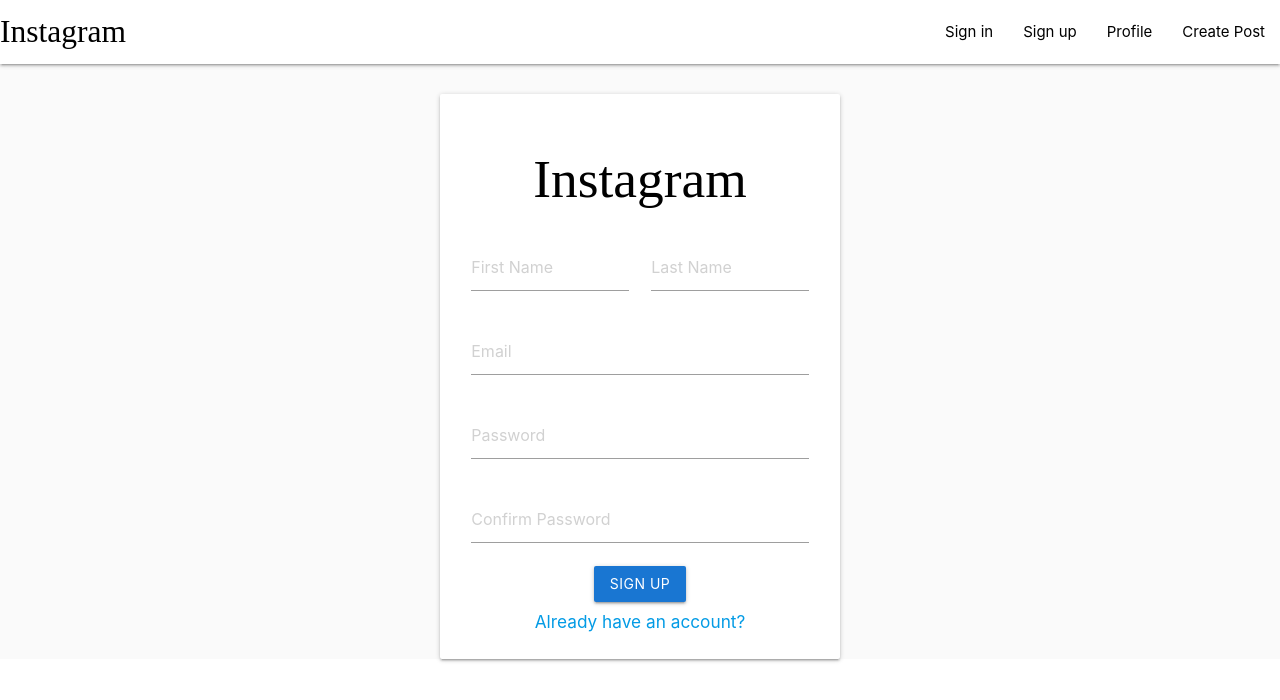
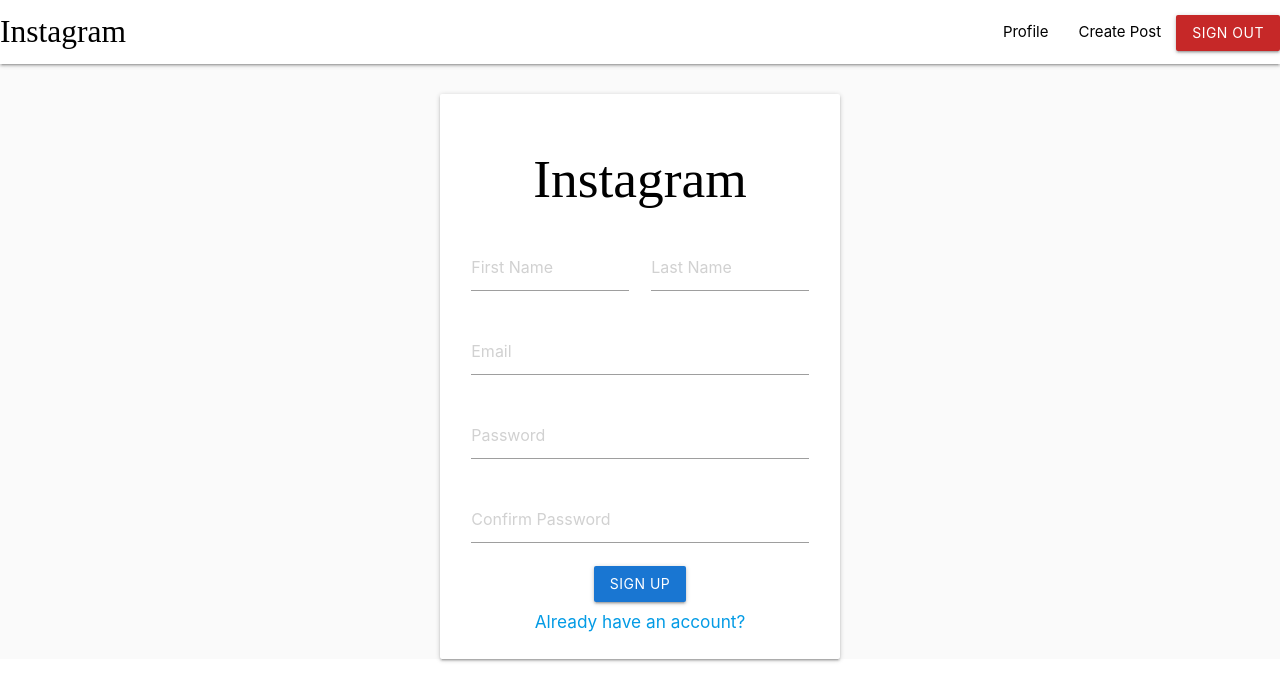
Before and after one commit to khoivudev/personal-web-frontend-instagram-clone, a React (Create React App) app: page /signup in a window 1280 px wide. Shown: the top 700 px of the page. Built offline with nearby package versions, Linux system fonts and the light colour scheme; sample sign-in values are in the browser's storage; a web font is replaced by a local one.

Commit message:
add auth context & auth reducer

```diff
--- a/src/App.js
+++ b/src/App.js
@@ -1,22 +1,31 @@
 import "./App.css";
-import { Switch, Route } from "react-router-dom";
+import { Switch, Route, useHistory } from "react-router-dom";
 import PrivateRoute from "./components/HOC/PrivateRoute";
 import Home from "./containers/Home";
 import Signin from "./containers/Signin";
 import Signup from "./containers/Signup";
 import Profile from "./containers/Profile";
 import CreatePost from "./containers/CreatePost";
+import AuthContextProvider from "./contexts/auth.context";
+
+const Routing = () => {
+  return (
+    <Switch>
+      <PrivateRoute path="/" exact component={Home} />
+      <PrivateRoute path="/profile" component={Profile} />
+      <PrivateRoute path="/createpost" component={CreatePost} />
+      <Route path="/signin" component={Signin} />
+      <Route path="/signup" component={Signup} />
+    </Switch>
+  );
+};
 
 function App() {
   return (
     <div className="app">
-      <Switch>
-        <Route path="/" exact component={Home} />
-        <Route path="/profile" component={Profile} />
-        <Route path="/signin" component={Signin} />
-        <Route path="/signup" component={Signup} />
-        <Route path="/createpost" component={CreatePost} />
-      </Switch>
+      <AuthContextProvider>
+        <Routing />
+      </AuthContextProvider>
     </div>
   );
 }
--- a/src/components/HOC/PrivateRoute.js
+++ b/src/components/HOC/PrivateRoute.js
@@ -1,14 +1,16 @@
-import { React } from "react";
+import { React, useContext } from "react";
 import { Redirect } from "react-router-dom";
 import { Route } from "react-router-dom";
+import { AuthContext } from "../../contexts/auth.context";
 
 const PrivateRoute = ({ component: Component, ...rest }) => {
+  const { auth } = useContext(AuthContext);
+
   return (
     <Route
       {...rest}
       component={(props) => {
-        const token = window.localStorage.getItem("token");
-        if (token) {
+        if (auth.authenticate) {
           return <Component {...props} />;
         } else {
           return <Redirect to={`/signin`} />;
--- a/src/components/Navbar/index.js
+++ b/src/components/Navbar/index.js
@@ -1,11 +1,63 @@
-import React from "react";
+import React, { useContext } from "react";
+import axios from "../../helpers/axios";
 import { Link } from "react-router-dom";
+import { AuthContext } from "../../contexts/auth.context";
+import M from "materialize-css";
 import "./style.css";
 
 const Navbar = () => {
-  return (
-    <nav>
-      <div className="nav-wrapper white">
+  const { auth, dispatch } = useContext(AuthContext);
+
+  const hanldeSignOutBtnClick = () => {
+    axios
+      .post("/auth/signout")
+      .then((res) => {
+        if (res.status === 200) {
+          localStorage.clear();
+          dispatch({
+            type: "LOGOUT_SUCCESS",
+          });
+
+          M.toast({
+            html: "Logged out Successfully",
+            classes: "green darken-1",
+          });
+        }
+      })
+      .catch((error) => {
+        M.toast({ html: error.response.data.error, classes: "red darken-3" });
+      });
+  };
+
+  const renderSignedInLinks = () => {
+    return (
+      <>
+        <Link to={"/"} className="brand-logo">
+          Instagram
+        </Link>
+        <ul className="right hide-on-med-and-down">
+          <li>
+            <Link to={"/profile"}>Profile</Link>
+          </li>
+          <li>
+            <Link to={"/createpost"}>Create Post</Link>
+          </li>
+          <li>
+            <button
+              className="btn waves-effect waves-light red darken-3 "
+              onClick={hanldeSignOutBtnClick}
+            >
+              Sign out
+            </button>
+          </li>
+        </ul>
+      </>
+    );
+  };
+
+  const renderNoneSignedInLinks = () => {
+    return (
+      <>
         <Link to={"/"} className="brand-logo">
           Instagram
         </Link>
@@ -16,13 +68,15 @@
           <li>
             <Link to={"/signup"}>Sign up</Link>
           </li>
-          <li>
-            <Link to={"/profile"}>Profile</Link>
-          </li>
-          <li>
-            <Link to={"/createpost"}>Create Post</Link>
-          </li>
         </ul>
+      </>
+    );
+  };
+
+  return (
+    <nav>
+      <div className="nav-wrapper white">
+        {auth.authenticate ? renderSignedInLinks() : renderNoneSignedInLinks()}
       </div>
     </nav>
   );
--- a/src/containers/Signin/index.js
+++ b/src/containers/Signin/index.js
@@ -1,15 +1,21 @@
-import React, { useState } from "react";
+import React, { useContext, useState } from "react";
+import { Redirect } from "react-router-dom";
 import axios from "../../helpers/axios";
 import { emailRegex } from "../../helpers/regex";
-import { Link, useHistory } from "react-router-dom";
+import { Link } from "react-router-dom";
 import M from "materialize-css";
 import Layout from "../../components/Layout";
 import "./style.css";
+import { AuthContext } from "../../contexts/auth.context";
 
 const Signin = () => {
-  const history = useHistory();
   const [email, setEmail] = useState("");
   const [password, setPassword] = useState("");
+  const { auth, dispatch } = useContext(AuthContext);
+
+  if (auth.authenticate) {
+    return <Redirect to={`/`} />;
+  }
 
   const validateField = () => {
     if (!emailRegex.test(email)) {
@@ -29,13 +35,17 @@
       .post("/auth/signin", { email, password })
       .then((res) => {
         if (res.status === 200) {
-          localStorage.setItem("token", res.data.token);
-          localStorage.setItem("user", JSON.stringify(res.data.user));
+          dispatch({
+            type: "LOGIN_SUCCESS",
+            payload: {
+              token: res.data.token,
+              user: res.data.user,
+            },
+          });
           M.toast({
             html: "Logged in Successfully",
             classes: "green darken-1",
           });
-          history.push("/");
         }
       })
       .catch((error) => {
--- /dev/null
+++ b/src/contexts/auth.context.js
@@ -0,0 +1,29 @@
+import React, { createContext, useEffect, useReducer } from "react";
+import { initialState, authReducer } from "../reducers/auth.reducer";
+
+export const AuthContext = createContext();
+
+const AuthContextProvider = (props) => {
+  const [auth, dispatch] = useReducer(authReducer, initialState, () => {
+    const token = localStorage.getItem("token");
+    const user = localStorage.getItem("user");
+    if (token && user) {
+      return { token: token, user: JSON.parse(user), authenticate: true };
+    } else {
+      return initialState;
+    }
+  });
+
+  useEffect(() => {
+    localStorage.setItem("token", auth.token);
+    localStorage.setItem("user", JSON.stringify(auth.user));
+  }, [auth]);
+
+  return (
+    <AuthContext.Provider value={{ auth, dispatch }}>
+      {props.children}
+    </AuthContext.Provider>
+  );
+};
+
+export default AuthContextProvider;
--- /dev/null
+++ b/src/reducers/auth.reducer.js
@@ -0,0 +1,21 @@
+export const initialState = {
+  token: "",
+  user: {},
+  authenticate: false,
+};
+
+export const authReducer = (state, action) => {
+  switch (action.type) {
+    case "LOGIN_SUCCESS":
+      return {
+        ...state,
+        token: action.payload.token,
+        user: action.payload.user,
+        authenticate: true,
+      };
+    case "LOGOUT_SUCCESS":
+      return initialState;
+    default:
+      return initialState;
+  }
+};
```
